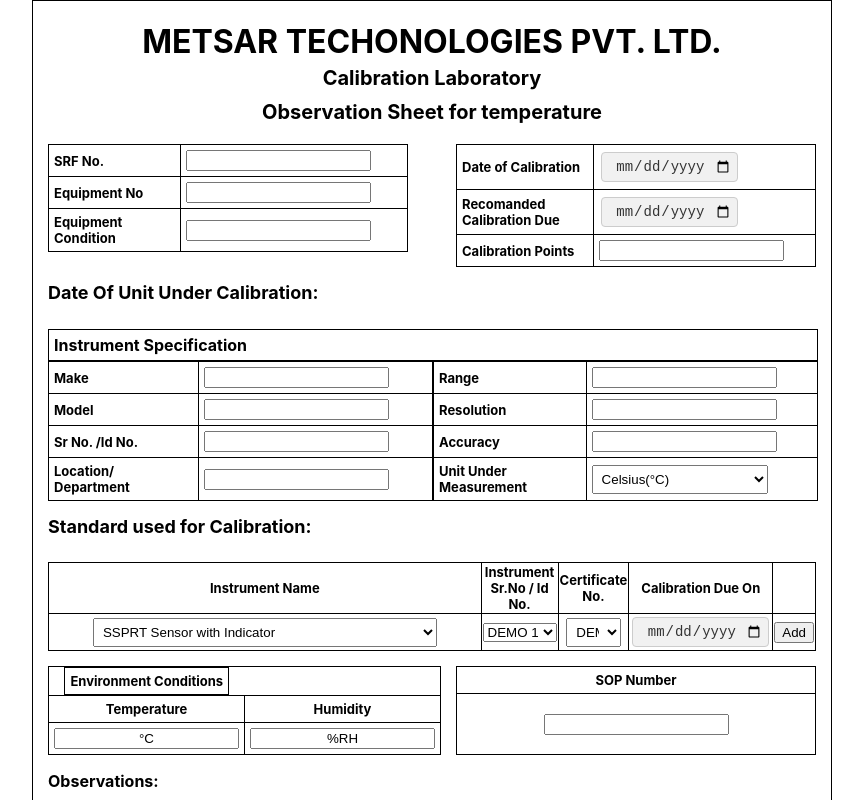
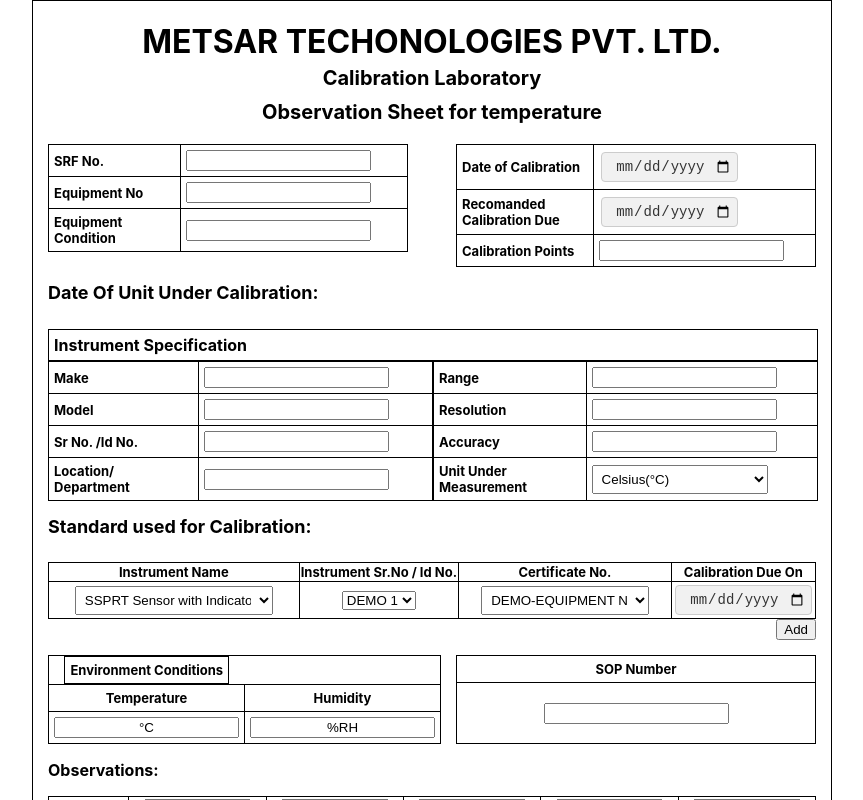
Before and after one commit to Sathish9686/MetserForm, a React (Create React App) app: page / in a window 1280 px wide. Shown: the top 800 px of the page, without its empty margins (208-1071 px from the left). Built offline with nearby package versions, Linux system fonts and the light colour scheme.

Commit message:
changes done

```diff
--- a/src/components/UserForm/index.css
+++ b/src/components/UserForm/index.css
@@ -127,7 +127,7 @@
   border: 1px solid black;
   border-collapse: collapse;
   font-size: small;
-  width: 100%;
+  width: auto;
 }
 .table-border5-mobile {
   display: block;
@@ -599,3 +599,11 @@
     display: block;
   }
 }
+
+.addrow{
+  display: flex;
+  flex-direction: row;
+  justify-content: flex-end;
+  margin-right: 15px;
+  margin-left : 15px;
+}
--- a/src/components/UserForm/index.js
+++ b/src/components/UserForm/index.js
@@ -40,20 +40,28 @@
   const [rows, setRows] = useState([initialRow]);
 
   const handleAddRow = () => {
-    setRows((prevRows) => [...prevRows, initialRow ]);
+    setRows((prevRows) => [...prevRows, initialRow, ]);
   };
 
   const handleChange = (index, key, value) => {
-    setRows((prevRows) => {
-      const updatedRows = [...prevRows];
-      updatedRows[index][key] = value;
-      if (key === 'instrumentName') {
-        updatedRows[index]['instrumentSrNo'] = instrumentSrNoOptions[value][0];
-        updatedRows[index]['certificateNo'] = certificateNoOptions[value][0];
+  setRows((prevRows) => {
+    return prevRows.map((row, rowIndex) => {
+      if (rowIndex === index) {
+        // If the row index matches the updated row, create a new row object with updated values
+        const updatedRow = { ...row, [key]: value };
+        if (key === 'instrumentName') {
+          updatedRow['instrumentSrNo'] = instrumentSrNoOptions[value][0];
+          updatedRow['certificateNo'] = certificateNoOptions[value][0];
+        }
+        return updatedRow;
+      } else {
+        // If the row index doesn't match the updated row, return the original row without any changes
+        return row;
       }
-      return updatedRows;
     });
-  };
+  });
+};
+
 
     return (
       <form className="main-form-container">
@@ -193,8 +201,9 @@
 
       <>
         <p className="text-left">Standard used for Calibration:</p>
-        <div className="third-section-container">
-  <table className="table-border5">
+        <div className="third-section-container" style={{"width": "100%"}}>
+
+  <table className="table-border5" style={{"width": "100%"}}>
     <thead>
       <tr>
         <th className="mobile-hides">Instrument Name</th>
@@ -205,7 +214,7 @@
     </thead>
     <tbody>
       {rows.map((row, index) => (
-        <React.Fragment key={index}>
+        <React.Fragment key={index} >
           <tr key={index}>
             <th className="desktophide">Instrument Name</th>
             <td>
@@ -251,9 +260,6 @@
                 onChange={(e) => handleChange(index, 'calibrationDueOn', e.target.value)}
               />
             </td>
-            <th>
-                <button onClick={handleAddRow}>Add</button>
-            </th>
           </tr>
           {/*<tr className="mobile-hides">
             <td>
@@ -274,6 +280,10 @@
     </tbody>
   </table>
 </div>
+<div className='addrow'>
+        <button  type="button" onClick={handleAddRow} className='addbutton' >Add</button>
+        </div>
+
 
 
         <div className="forth-section-container">
```
